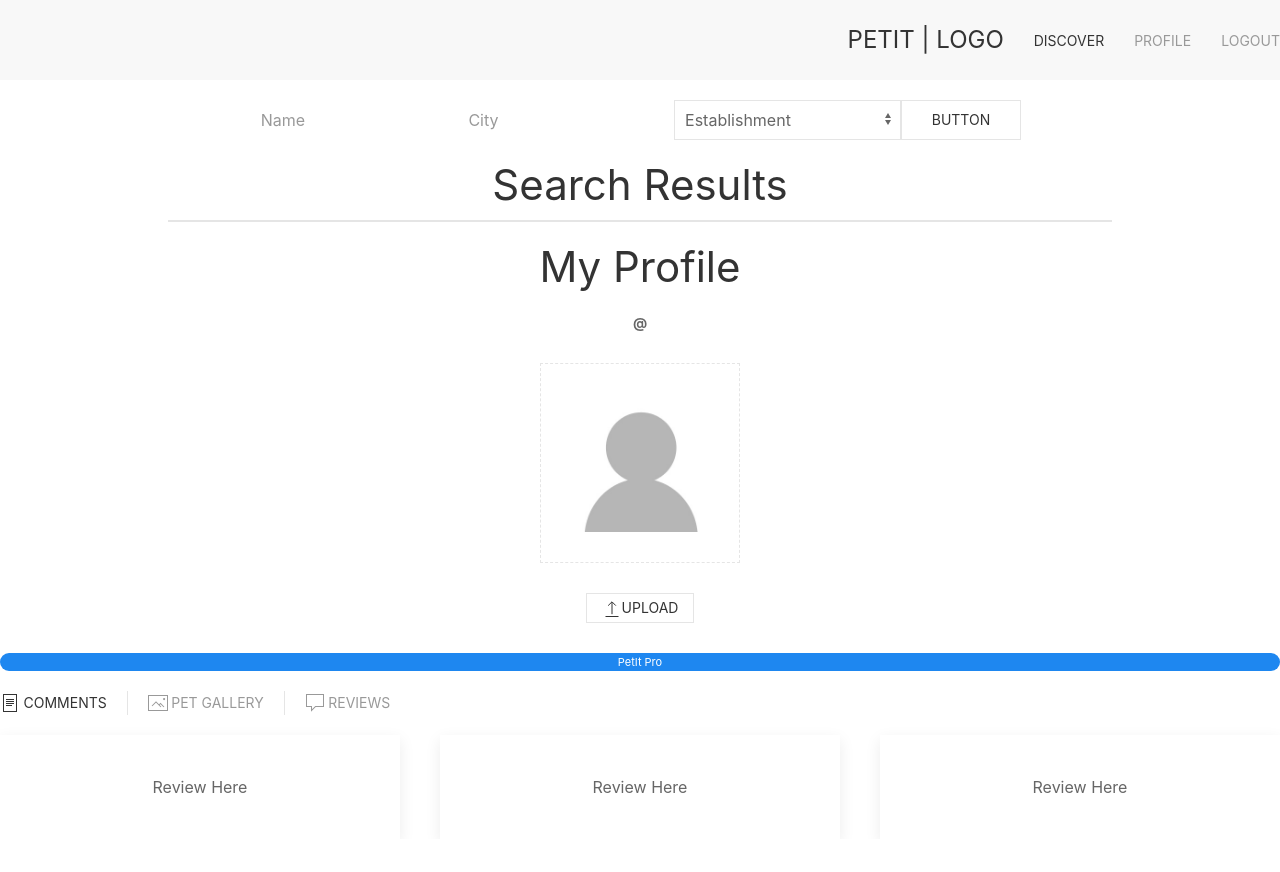
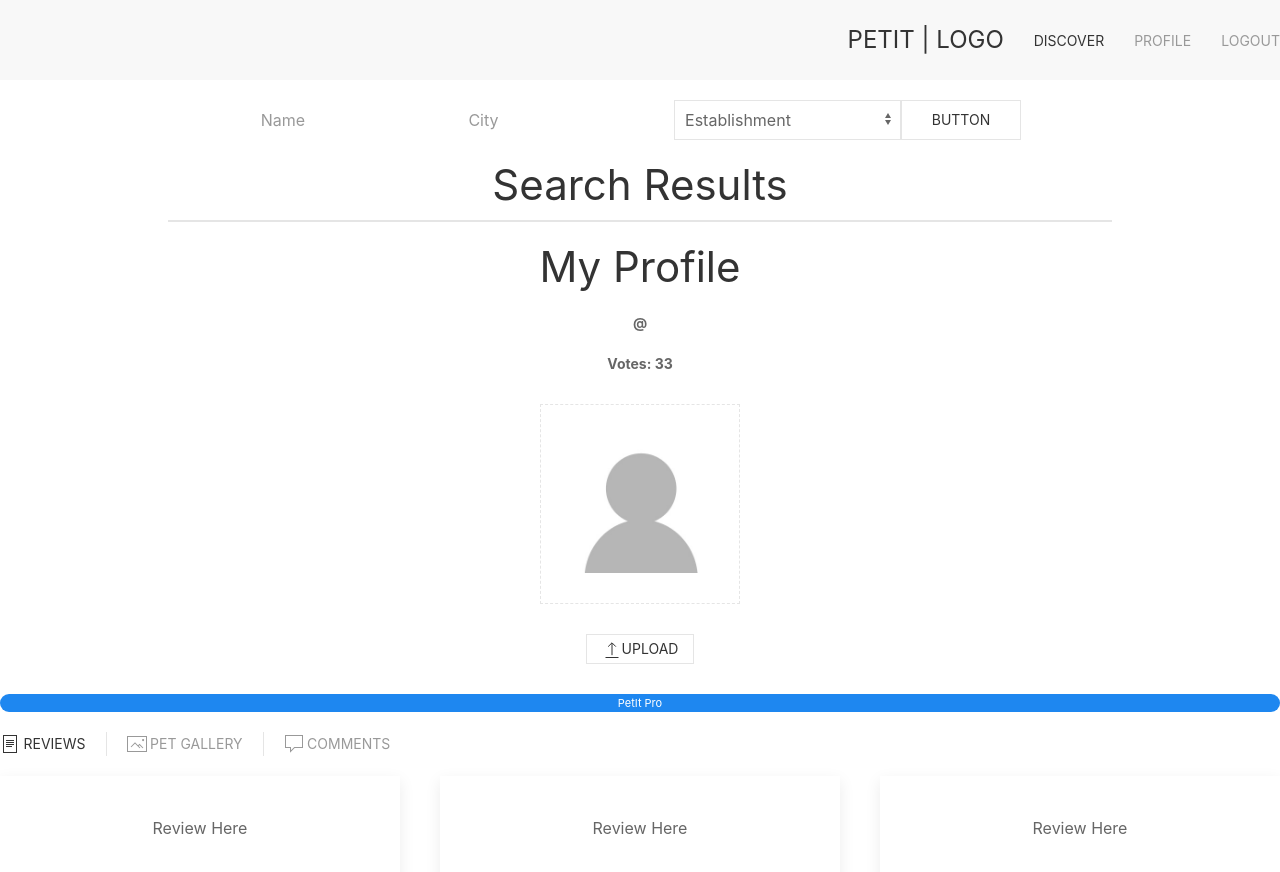
Before and after one commit to dimitermusic/petit-frontend, a React (Create React App) app: page /profile in a window 1280 px wide. Shown: the top 872 px of the page. Before the commit the page ends 839 px from the top, so only its background shows below. Built offline with nearby package versions, Linux system fonts and the light colour scheme.

Commit message:
pet gallery button on profile now functional

```diff
--- a/src/App.js
+++ b/src/App.js
@@ -70,7 +70,7 @@ function App() {
         <Route exact path={"/discover"} element={<Discover />} />
         <Route exact path={"/login"} element={<LoginPage />} />
         <Route exact path={`/profile`} element={<Profile
-          username={userState.username} />} />
+          username={userState.username}/>} />
         <Route exact path={"/"} element={<LoginPage />} />
         <Route exact path={"/logout"} element={<Logout />} />
         <Route exact path={"/place"} element={<Place />} />
--- a/src/components/pages/Profile/index.js
+++ b/src/components/pages/Profile/index.js
@@ -1,8 +1,10 @@
 import React, { useState } from "react";
 import PropTypes from "prop-types";
+import API from '../../../utils/api.js'
 import style from "./style.css"
 import avatarImg from "./../../../images/avatar.jpg"
 import { Routes, Route, Link, Navigate } from "react-router-dom";
+import App from "../../../App.js"
 
 
 function Profile(props) {
@@ -11,11 +13,17 @@ if(!props.username){
     <Navigate to="/logout"/>
 }
 
+// const petGalleryButton = () => {
+//     <Navigate to="/petgallery"/>
+// }
+
     return (
          <div>
             <h1 className="uk-flex uk-flex-center">My Profile</h1>
 
         <p className="uk-text-bold uk-text-small uk-flex uk-flex-center ">@{props.username}</p>
+
+        <p className="uk-text-bold uk-text-small uk-flex uk-flex-center ">Votes: 33{props.votes}</p>
 
         <img src={avatarImg} width="200" alt="avatar" className="uk-img uk-placeholder uk-align-center"></img>
 
@@ -29,9 +37,9 @@ if(!props.username){
 
             {/* Profile nav */}
             <ul className="uk-subnav uk-subnav-divider uk-margin">
-                    <li className="uk-active"><a href="#"><span uk-icon="file-text"></span> Comments</a></li>
-                    <li><a href="#"><span uk-icon="image"></span> Pet Gallery</a></li>
-                    <li><a href="#"><span uk-icon="comment"></span> Reviews</a></li>
+                    <li className="uk-active"><a href="#"><span uk-icon="file-text"></span> Reviews</a></li>
+                    <li><a href="/petgallery"><span uk-icon="image"></span> Pet Gallery</a></li>
+                    <li><a href="#"><span uk-icon="comment"></span> Comments</a></li>
             </ul>
             {/* Populate user reviews */}
             <div   className="uk-child-width-expand@s uk-text-center uk-grid">
--- a/src/pages/PetGallery/index.js
+++ b/src/pages/PetGallery/index.js
@@ -8,9 +8,9 @@ import { Routes, Route, Link, Navigate } from "react-router-dom";
 export default function PetGallery(props) {
 
     const [imageIds, setImageIds] = useState();
-    const uploadPetsButton = () => {
-        <Navigate to="/uploadpets"/>
-    }
+    // const uploadPetsButton = () => {
+    //     <Navigate to="/uploadpets"/>
+    // }
     const loadImages = async () => {
         try {
             const res = await fetch('/api/uploadpets');
@@ -28,7 +28,8 @@ export default function PetGallery(props) {
     return (
         <div>
             <h1 className="title">Pet Gallery</h1>
-            <button className="btn" type="button" onClick={uploadPetsButton}>Add Photos</button>
+            <a href="/uploadpets">
+            <button className="btn" type="button">Add Photos</button></a>
             <div className="gallery">
                 {imageIds &&
                     imageIds.map((imageId, index) => (
```
